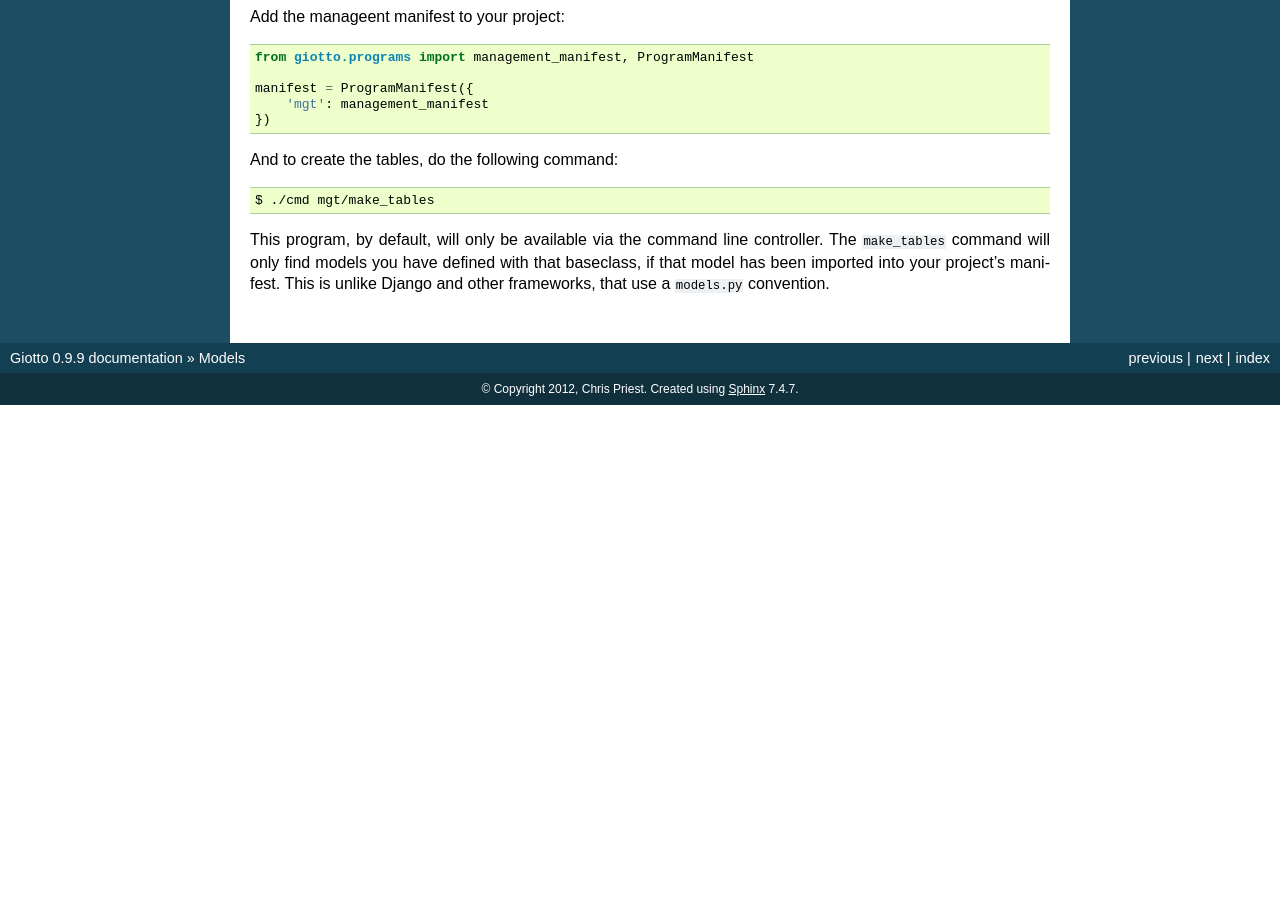
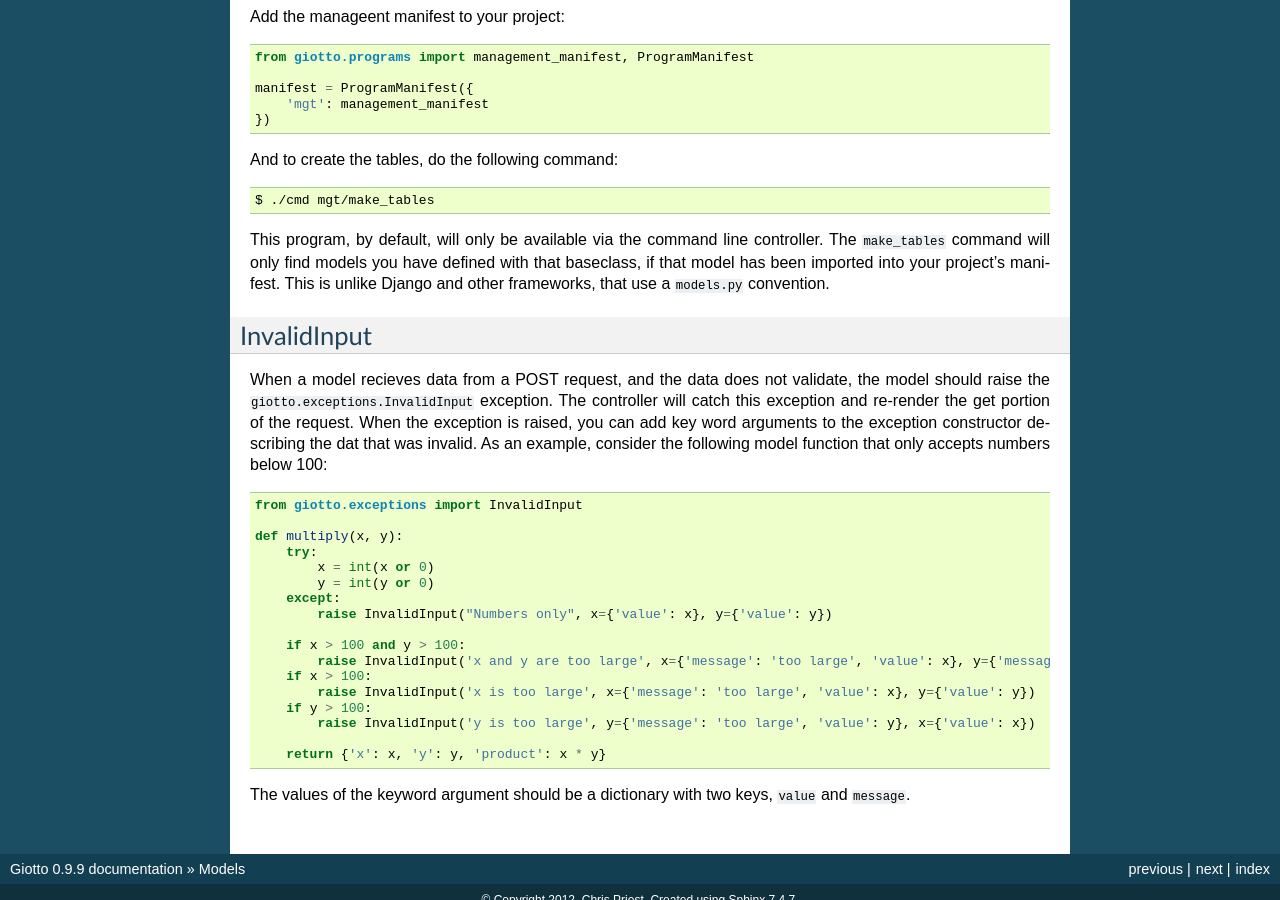
Before and after one commit to priestc/giotto, a Sphinx documentation site: the page built from docs/models.rst, in a window 1280 px wide and 900 px high, scrolled down 761 px. Built offline with Sphinx 7.4.7, drawn with Linux system fonts in a browser that asks for light colours; before the commit the page ends 1166 px from its top, so only the background shows below that.

Commit message:
added invalid input docs

```diff
--- a/docs/models.rst
+++ b/docs/models.rst
@@ -55,3 +55,31 @@ This program, by default, will only be available via the command line controller
 The ``make_tables`` command will only find models you have defined with that baseclass,
 if that model has been imported into your project's manifest.
 This is unlike Django and other frameworks, that use a ``models.py`` convention.
+
+InvalidInput
+------------
+When a model recieves data from a POST request, and the data does not validate,
+the model should raise the ``giotto.exceptions.InvalidInput`` exception.
+The controller will catch this exception and re-render the get portion of the request.
+When the exception is raised, you can add key word arguments to the exception constructor describing the dat that was invalid.
+As an example, consider the following model function that only accepts numbers below 100::
+
+    from giotto.exceptions import InvalidInput
+
+    def multiply(x, y):
+        try:
+            x = int(x or 0)
+            y = int(y or 0)
+        except:
+            raise InvalidInput("Numbers only", x={'value': x}, y={'value': y})
+
+        if x > 100 and y > 100:
+            raise InvalidInput('x and y are too large', x={'message': 'too large', 'value': x}, y={'message': 'too large', 'value': y})
+        if x > 100:
+            raise InvalidInput('x is too large', x={'message': 'too large', 'value': x}, y={'value': y})
+        if y > 100:
+            raise InvalidInput('y is too large', y={'message': 'too large', 'value': y}, x={'value': x})
+
+        return {'x': x, 'y': y, 'product': x * y}
+
+The values of the keyword argument should be a dictionary with two keys, ``value`` and ``message``.
```
